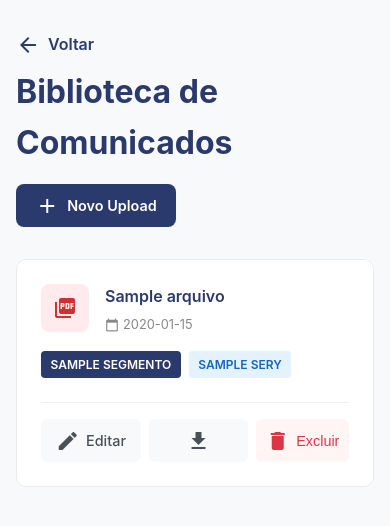
After one commit to CarbonellGit/laurabot, a Flask app: template src/templates/admin/gerenciar.html in a window 390 px wide. The commit adds this page. Shown: the top 526 px of the page. Run offline with Flask 3, Linux system fonts and the light colour scheme; the template is opened without the code that fills it: most values are stand-ins (such as "Sample title", 1, 10 or a date in 2020).

Commit message:
feat(admin): implementa sistema CRUD completo para comunicados com UI responsiva

```diff
--- a/src/static/css/admin.css
+++ b/src/static/css/admin.css
@@ -167,3 +167,160 @@
     margin-top: 4px;
     font-weight: 400;
 }
+
+/* === NOVA SEÇÃO: LISTAGEM DE ARQUIVOS (GERENCIAR) === */
+
+.file-list-grid {
+    display: grid;
+    grid-template-columns: repeat(auto-fill, minmax(300px, 1fr));
+    gap: 1.5rem;
+    margin-top: 1.5rem;
+}
+
+.file-card {
+    background: #fff;
+    border: 1px solid var(--borda-suave);
+    border-radius: 10px;
+    padding: 1.5rem;
+    transition: all 0.2s ease;
+    display: flex;
+    flex-direction: column;
+    position: relative;
+    overflow: hidden;
+}
+
+.file-card:hover {
+    transform: translateY(-3px);
+    box-shadow: 0 8px 24px rgba(0,0,0,0.08);
+    border-color: #d0d7de;
+}
+
+.file-card-header {
+    display: flex;
+    align-items: flex-start;
+    gap: 1rem;
+    margin-bottom: 1rem;
+}
+
+.file-icon-box {
+    width: 48px;
+    height: 48px;
+    background-color: #ffebee; /* Vermelho bem claro para PDF */
+    border-radius: 8px;
+    display: flex;
+    align-items: center;
+    justify-content: center;
+    flex-shrink: 0;
+}
+
+.file-icon {
+    color: #d32f2f; /* Vermelho PDF */
+    font-size: 1.8rem;
+}
+
+.file-details {
+    flex: 1;
+    min-width: 0; /* Fix para text-overflow funcionar no flex */
+}
+
+.file-title {
+    font-size: 1rem;
+    font-weight: 600;
+    color: var(--carbonell-azul-escuro);
+    margin-bottom: 0.3rem;
+
+    /* Truncar texto longo com ... */
+    white-space: nowrap;
+    overflow: hidden;
+    text-overflow: ellipsis;
+}
+
+.file-date {
+    font-size: 0.8rem;
+    color: #888;
+    display: flex;
+    align-items: center;
+    gap: 4px;
+}
+
+/* Badges (Etiquetas) */
+.tags-container {
+    display: flex;
+    flex-wrap: wrap;
+    gap: 0.5rem;
+    margin-bottom: 1.5rem;
+    flex: 1; /* Empurra o footer para baixo */
+}
+
+.tag {
+    font-size: 0.75rem;
+    padding: 0.25rem 0.6rem;
+    border-radius: 4px;
+    font-weight: 600;
+    text-transform: uppercase;
+    background-color: #f1f3f5;
+    color: var(--texto-corpo);
+}
+
+.tag-segmento {
+    background-color: var(--carbonell-azul-escuro);
+    color: #fff;
+}
+
+.tag-serie {
+    background-color: #e3f2fd;
+    color: #1565c0;
+}
+
+.tag-turma {
+    background-color: #fff3e0;
+    color: #ef6c00;
+}
+
+/* Footer do Card (Ações) */
+.file-card-actions {
+    display: flex;
+    gap: 0.5rem;
+    border-top: 1px solid #f0f0f0;
+    padding-top: 1rem;
+}
+
+.btn-icon {
+    flex: 1;
+    display: flex;
+    align-items: center;
+    justify-content: center;
+    gap: 0.4rem;
+    padding: 0.6rem;
+    border-radius: 6px;
+    font-size: 0.9rem;
+    font-weight: 500;
+    cursor: pointer;
+    text-decoration: none;
+    transition: background 0.2s;
+    border: none;
+}
+
+.btn-edit {
+    background-color: #f8f9fa;
+    color: var(--texto-corpo);
+}
+.btn-edit:hover { background-color: #e9ecef; }
+
+.btn-delete {
+    background-color: #fff5f5;
+    color: var(--cor-erro);
+}
+.btn-delete:hover { background-color: #ffe3e3; }
+
+/* Empty State */
+.empty-state {
+    text-align: center;
+    padding: 4rem 1rem;
+    color: #999;
+}
+.empty-icon {
+    font-size: 4rem;
+    margin-bottom: 1rem;
+    opacity: 0.3;
+}
--- /dev/null
+++ b/src/templates/admin/gerenciar.html
@@ -0,0 +1,93 @@
+{% extends "base.html" %}
+
+{% block title %}Gerenciar Arquivos - Admin{% endblock %}
+
+{% block head_styles %}
+<link rel="stylesheet" href="{{ url_for('static', filename='css/admin.css') }}">
+<link rel="stylesheet" href="https://fonts.googleapis.com/icon?family=Material+Icons">
+{% endblock %}
+
+{% block content %}
+<div class="admin-container">
+
+    <div style="margin-bottom: 2rem; display: flex; justify-content: space-between; align-items: center; flex-wrap: wrap; gap: 1rem;">
+        <div>
+            <a href="{{ url_for('admin_bp.dashboard') }}" style="text-decoration: none; color: var(--carbonell-azul-escuro); display: inline-flex; align-items: center; gap: 0.5rem; font-weight: 600; margin-bottom: 0.5rem;">
+                <span class="material-icons">arrow_back</span> Voltar
+            </a>
+            <h1 style="color: var(--carbonell-azul-escuro); margin: 0;">Biblioteca de Comunicados</h1>
+        </div>
+
+        <a href="{{ url_for('admin_bp.upload_form') }}" class="btn-primary" style="padding: 0.6rem 1.2rem; font-size: 0.9rem;">
+            <span class="material-icons">add</span> Novo Upload
+        </a>
+    </div>
+
+    {% if arquivos %}
+        <div class="file-list-grid">
+            {% for arquivo in arquivos %}
+            <div class="file-card">
+                <div class="file-card-header">
+                    <div class="file-icon-box">
+                        <span class="material-icons file-icon">picture_as_pdf</span>
+                    </div>
+                    <div class="file-details">
+                        <div class="file-title" title="{{ arquivo.nome_arquivo }}">
+                            {{ arquivo.nome_arquivo }}
+                        </div>
+                        <div class="file-date">
+                            <span class="material-icons" style="font-size: 14px;">calendar_today</span>
+                            {% if arquivo.criado_em %}
+                                {{ arquivo.criado_em.strftime('%d/%m/%Y') }}
+                            {% else %}
+                                Data desc.
+                            {% endif %}
+                        </div>
+                    </div>
+                </div>
+
+                <div class="tags-container">
+                    <span class="tag tag-segmento">{{ arquivo.segmento }}</span>
+
+                    {% if arquivo.series %}
+                        {% for s in arquivo.series[:2] %}
+                            <span class="tag tag-serie">{{ s }}</span>
+                        {% endfor %}
+                        {% if arquivo.series|length > 2 %}
+                            <span class="tag tag-serie">+{{ arquivo.series|length - 2 }}</span>
+                        {% endif %}
+                    {% endif %}
+
+                    {% if arquivo.turmas %}
+                         <span class="tag tag-turma">Turmas: {{ ', '.join(arquivo.turmas) }}</span>
+                    {% endif %}
+                </div>
+
+                <div class="file-card-actions">
+                    <a href="{{ url_for('admin_bp.editar_arquivo', doc_id=arquivo.id) }}" class="btn-icon btn-edit" title="Editar Público Alvo">
+                        <span class="material-icons">edit</span> Editar
+                    </a>
+
+                    <a href="{{ arquivo.url_download }}" target="_blank" class="btn-icon btn-edit" title="Baixar PDF">
+                        <span class="material-icons">download</span>
+                    </a>
+
+                    <form action="{{ url_for('admin_bp.excluir_arquivo', doc_id=arquivo.id) }}" method="POST" style="flex: 1;" onsubmit="return confirm('Tem certeza que deseja excluir este comunicado? O bot deixará de usá-lo imediatamente.');">
+                        <button type="submit" class="btn-icon btn-delete" style="width: 100%;">
+                            <span class="material-icons">delete</span> Excluir
+                        </button>
+                    </form>
+                </div>
+            </div>
+            {% endfor %}
+        </div>
+    {% else %}
+        <div class="empty-state">
+            <span class="material-icons empty-icon">folder_open</span>
+            <h3>Nenhum comunicado encontrado.</h3>
+            <p>Faça o upload do seu primeiro PDF para começar.</p>
+        </div>
+    {% endif %}
+
+</div>
+{% endblock %}
```
Also changed, not shown: src/admin/routes.py (+127 -29 lines), src/core/vector_db.py (+39 -12 lines), src/static/js/admin.js (+41 -20 lines), src/templates/admin/dashboard.html (+8 -7 lines), src/templates/admin/editar.html (added, +137 -0 lines).
